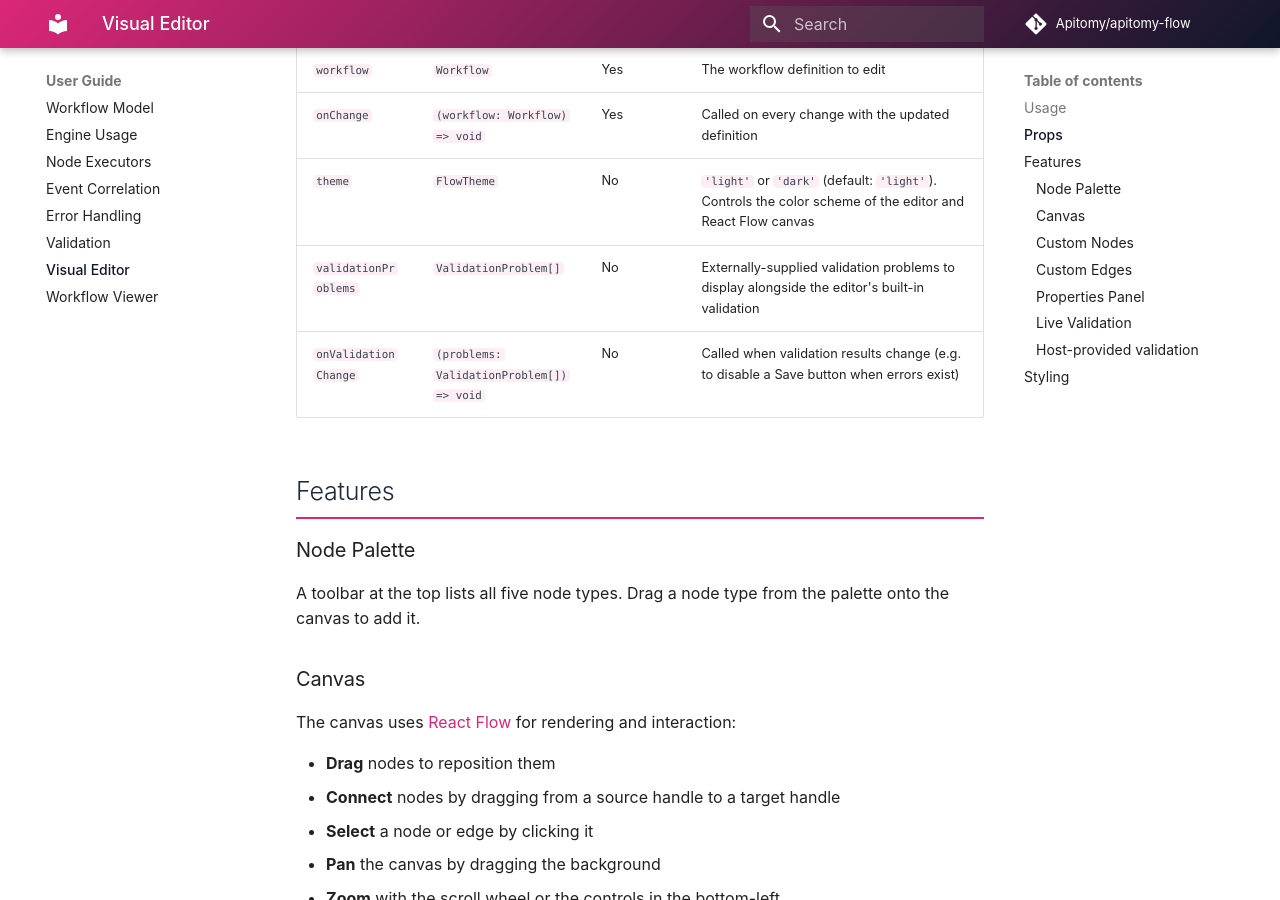
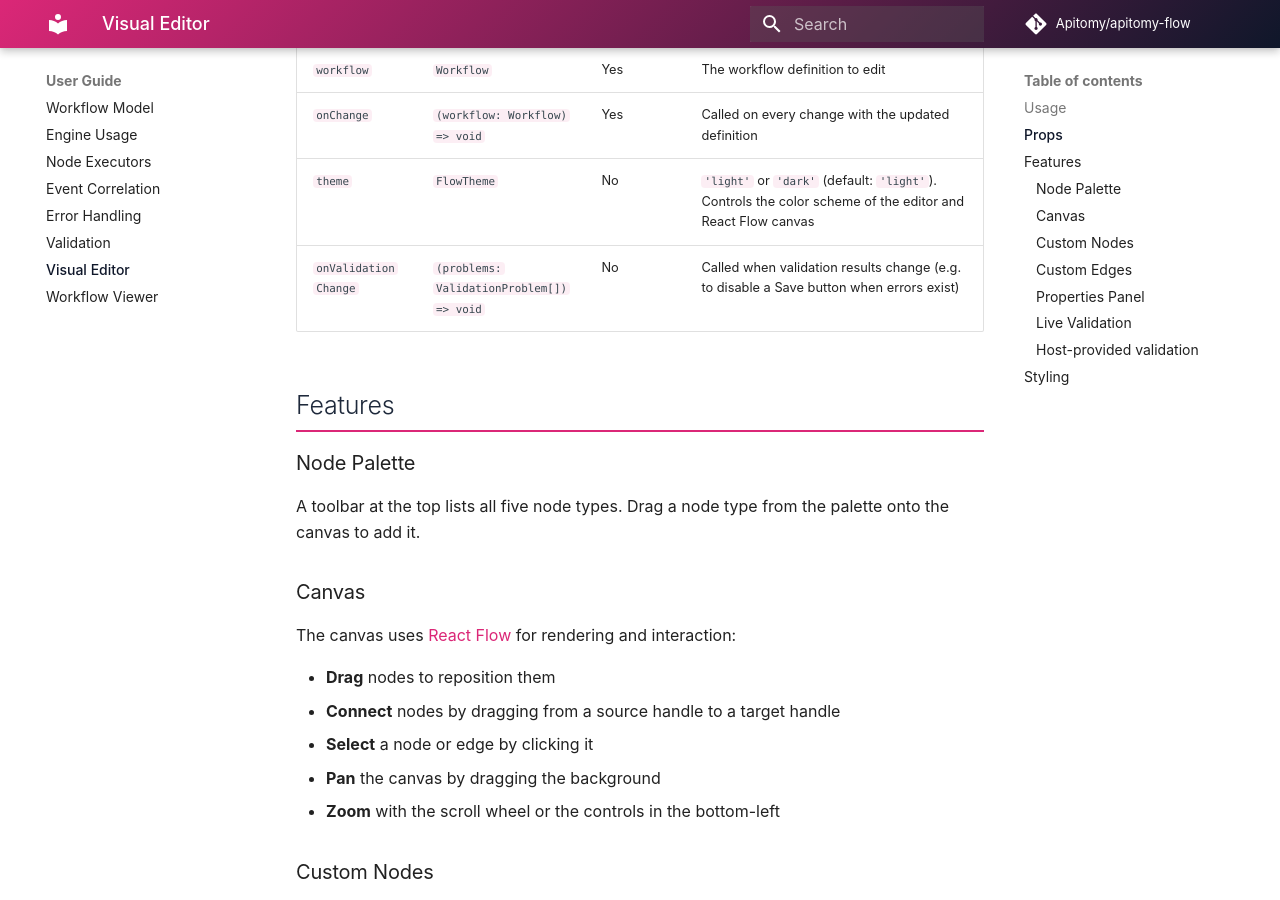
Before and after one commit to Apitomy/apitomy-flow, an MkDocs documentation site: the page built from docs/user-guide/visual-editor.md, in a window 1280 px wide and 900 px high, scrolled down 906 px. Built offline with MkDocs 1.6.1 and Material for MkDocs 9.7.7, drawn with Linux system fonts in a browser that asks for light colours; comment, search, counter and statistics services are not loaded.

Commit message:
docs(ui): drop removed validationProblems prop from editor props table

```diff
--- a/docs/user-guide/visual-editor.md
+++ b/docs/user-guide/visual-editor.md
@@ -32,7 +32,6 @@ function MyWorkflowEditor() {
 | `workflow` | `Workflow` | Yes | The workflow definition to edit |
 | `onChange` | `(workflow: Workflow) => void` | Yes | Called on every change with the updated definition |
 | `theme` | `FlowTheme` | No | `'light'` or `'dark'` (default: `'light'`). Controls the color scheme of the editor and React Flow canvas |
-| `validationProblems` | `ValidationProblem[]` | No | Externally-supplied validation problems to display alongside the editor's built-in validation |
 | `onValidationChange` | `(problems: ValidationProblem[]) => void` | No | Called when validation results change (e.g. to disable a Save button when errors exist) |
 
 ## Features
```
